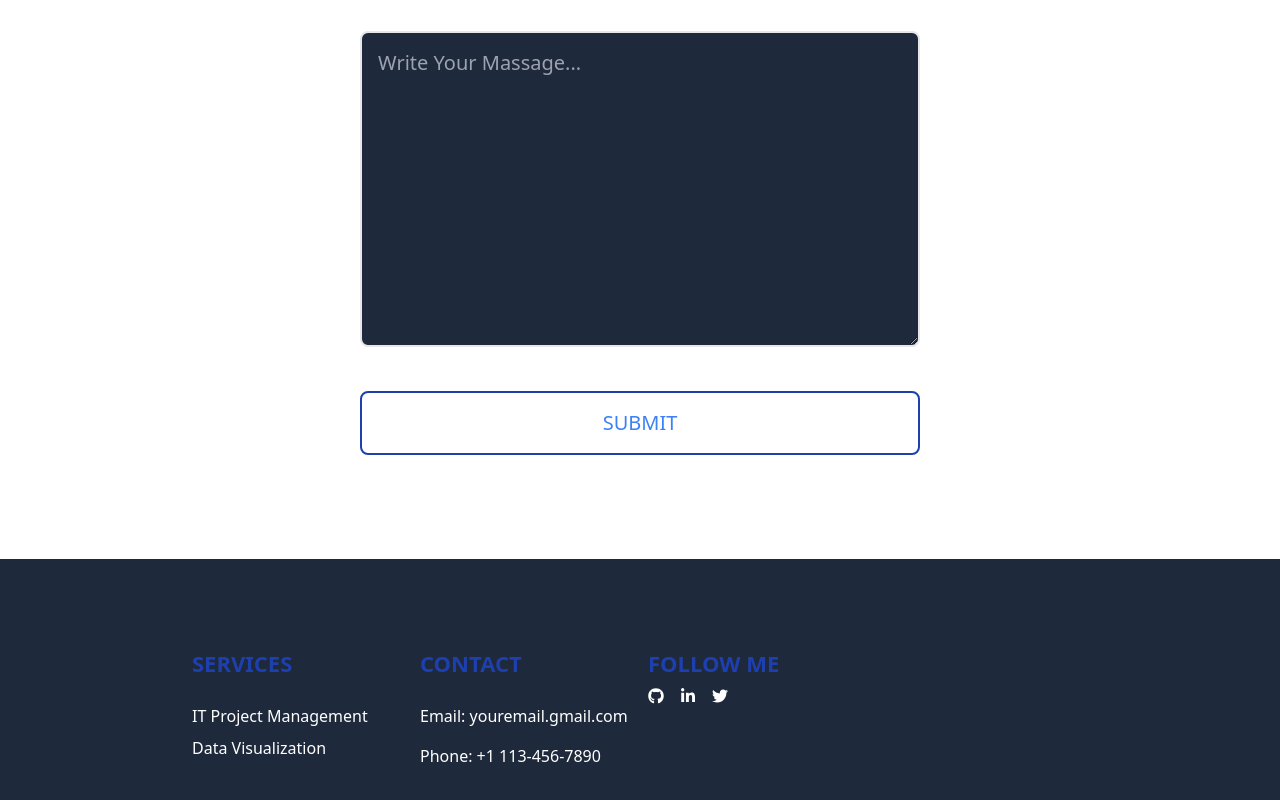
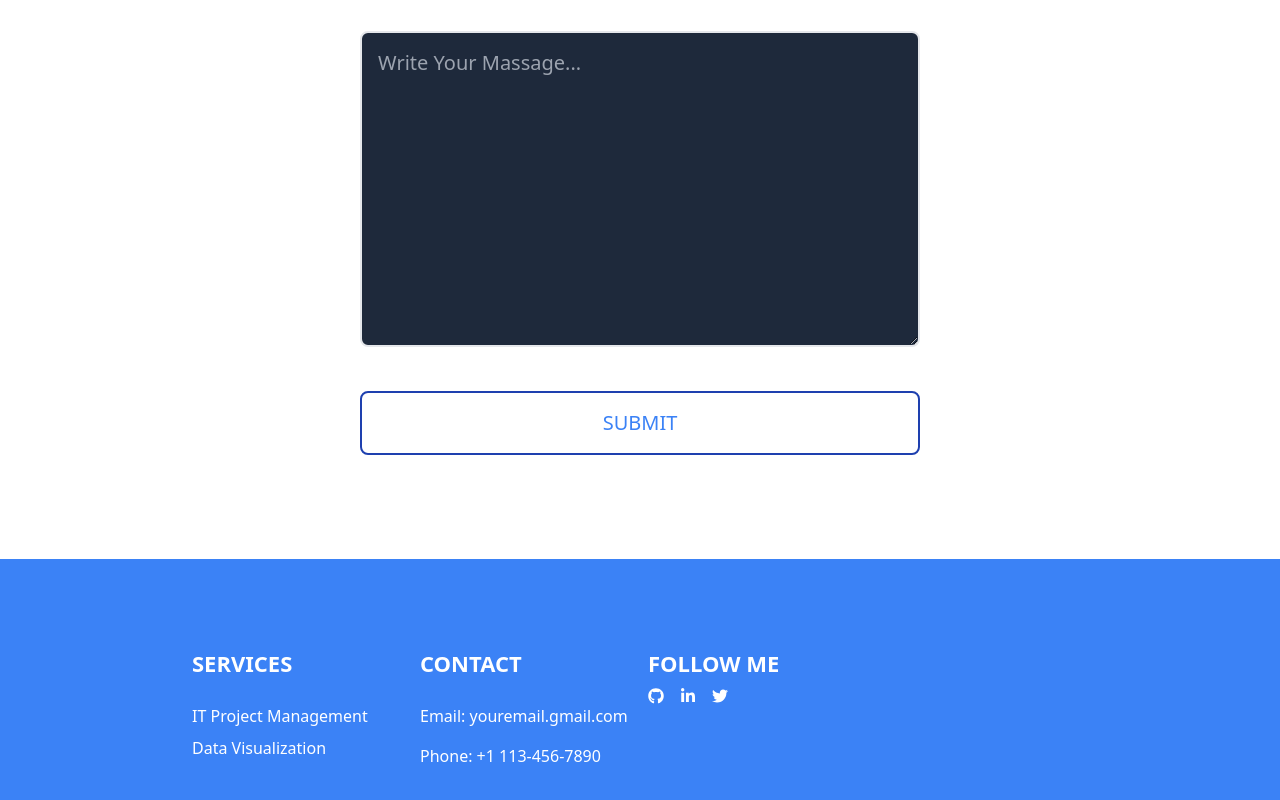
Before and after one commit to mkjilani/midterm-nextjs, a React (Vite) app: page / in a window 1280 px wide. Shown: the part 3304-4104 px from the top of the page. Built offline with nearby package versions, Linux system fonts and the light colour scheme.

Commit message:
Changed color scheme for footer. Closes #26

```diff
--- a/src/Components/Footer.jsx
+++ b/src/Components/Footer.jsx
@@ -1,11 +1,11 @@
 import {FaGithub, FaInstagram, FaLinkedinIn, FaTwitter} from "react-icons/fa";
 const Footer = () => {
     return (
-       <footer className="bg-slate-800 text-white lg:px-48 px-4 py-20">
+       <footer className="bg-blue-500 text-white lg:px-48 px-4 py-20">
         <div className="container mx-auto grid grid-cols-1 md:grid-cols-4 gap-4">
 
             <div>
-                <h2 className="text-[22px] font-semibold text-blue-800 py-2 uppercase">Services</h2>
+                <h2 className="text-[22px] font-semibold text-white py-2 uppercase">Services</h2>
                 <ul className="text-[16px] my-4">
                     <li className="my-2">IT Project Management</li>
                     <li className="my-2">Data Visualization</li>
@@ -13,12 +13,12 @@ const Footer = () => {
                 </ul>
             </div>
             <div className="mb-4 md:mb-0">
-                <h2 className="text-[22px] font-semibold text-blue-800 py-2 uppercase">Contact</h2>
+                <h2 className="text-[22px] font-semibold text-white py-2 uppercase">Contact</h2>
                 <p className="text-[16px] my-4">Email: youremail.gmail.com</p>
                 <p className="text-[16px] my-4">Phone: +1 113-456-7890 </p>
             </div>
            <div>
-             <h2 className="text-[22px] font-semibold text-blue-800 py-2 uppercase">Follow Me</h2>
+             <h2 className="text-[22px] font-semibold text-white py-2 uppercase">Follow Me</h2>
             <div className="flex space-x-4">
                 <a className="text-white hover:text-blue-800  transition-all duration-150 ease-in-out" href="http://github.com">
                     <FaGithub/>
```
